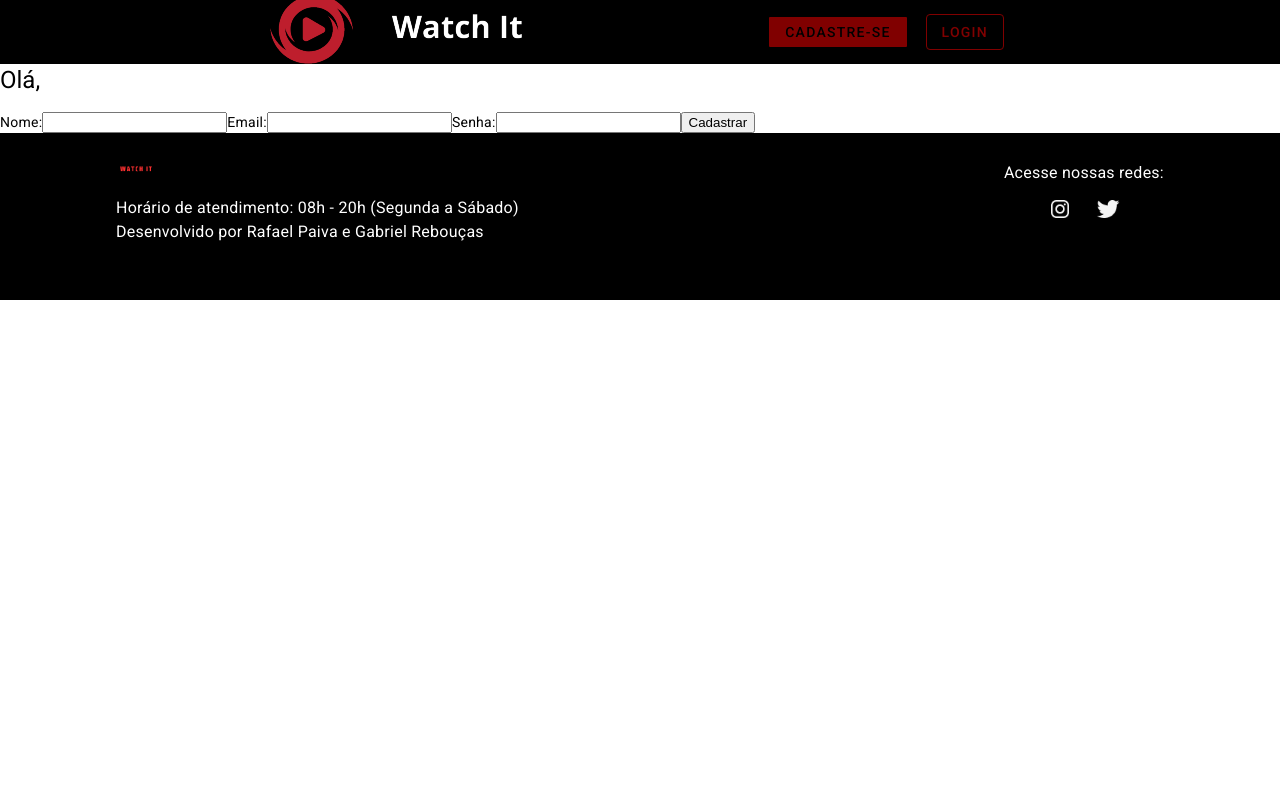
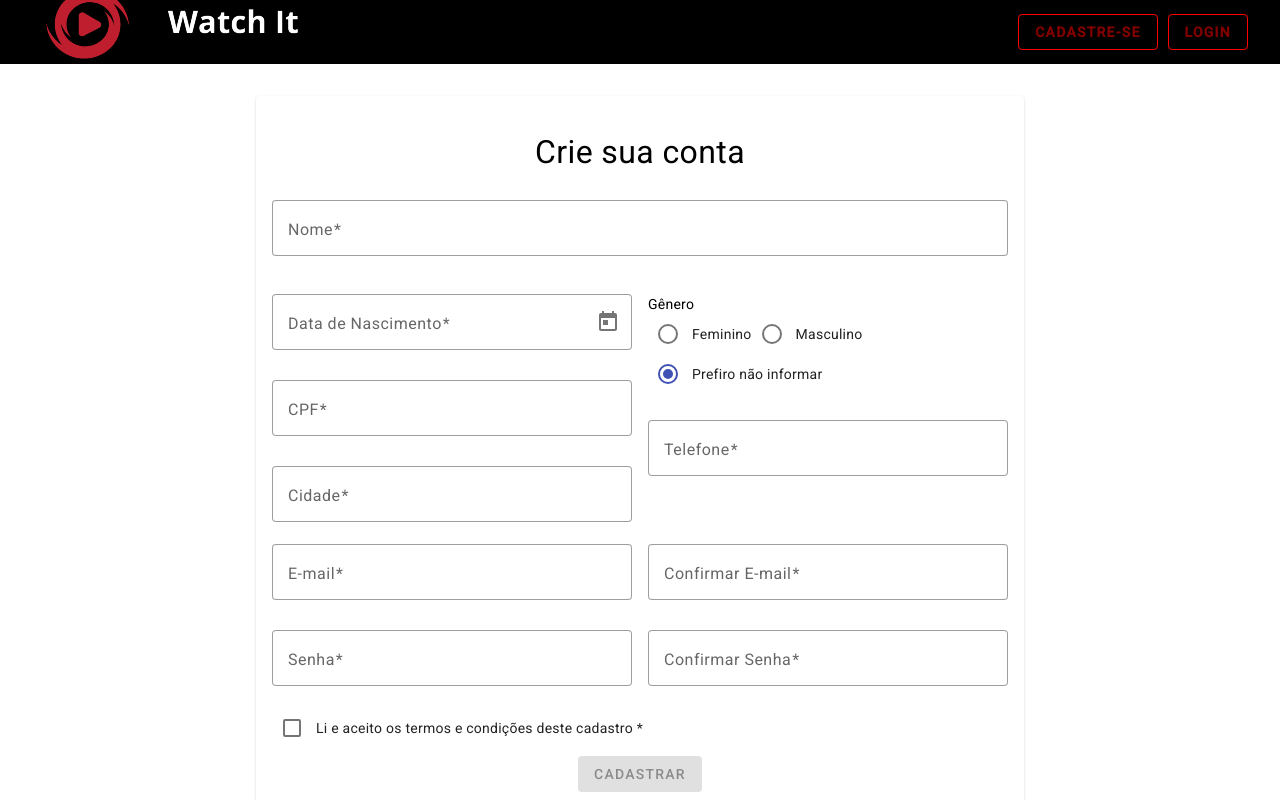
Before and after one commit to paiva737/Watch-it, an Angular app: page /cadastro in a window 1280 px wide. Shown: the top 800 px of the page. Built offline with nearby package versions, Linux system fonts and the light colour scheme.

Commit message:
estilizando dashboard, adicionando botão de inicio, e backend

```diff
--- a/src/app/core/services/auth.service.ts
+++ b/src/app/core/services/auth.service.ts
@@ -1,5 +1,5 @@
 import { Injectable } from '@angular/core';
-import { HttpClient, HttpHeaders } from '@angular/common/http';
+import { HttpClient } from '@angular/common/http';
 import { Observable } from 'rxjs';
 import { environment } from 'src/environments/environment';
 
@@ -26,20 +26,4 @@ export class AuthService {
   removeToken(): void {
     localStorage.removeItem('token');
   }
-
-  // Adiciona o token JWT no cabeçalho da requisição
-  private adicionarToken() {
-    const token = this.getToken();
-    if (token) {
-      return {
-        headers: new HttpHeaders().set('Authorization', `Bearer ${token}`)
-      };
-    }
-    return {};
-  }
-
-  buscarPerfil(): Observable<any> {
-    // Aqui garantimos que o token será enviado
-    return this.http.get(`${this.apiUrl}/auth/perfil`, this.adicionarToken());
-  }
 }
--- a/src/app/core/services/user.service.ts
+++ b/src/app/core/services/user.service.ts
@@ -35,9 +35,8 @@ export class UserService {
     this.decodificarJWT();
   }
 
-  logout() {
+  logout(): void {
     this.tokenService.excluirToken();
-    this.userSubject.next(null);
   }
 
   estaLogado() {
--- a/src/app/pages/cadastro/cadastro.component.html
+++ b/src/app/pages/cadastro/cadastro.component.html
@@ -1,15 +1,4 @@
-<h1>Olá, {{ nomeUsuario }}</h1>
 
-<form [formGroup]="cadastroForm" (ngSubmit)="onSubmit()">
-  <!-- Campos do formulário -->
-  <label for="nome">Nome:</label>
-  <input id="nome" formControlName="nome" type="text" />
-
-  <label for="email">Email:</label>
-  <input id="email" formControlName="email" type="email" />
-
-  <label for="senha">Senha:</label>
-  <input id="senha" formControlName="senha" type="password" />
-
-  <button type="submit">Cadastrar</button>
-</form>
+<app-form-base
+  (acaoClique)="cadastrar()">
+</app-form-base>
--- a/src/app/pages/cadastro/cadastro.component.ts
+++ b/src/app/pages/cadastro/cadastro.component.ts
@@ -1,8 +1,8 @@
-import { Component, OnInit } from '@angular/core';
-import { FormBuilder, FormGroup, Validators } from '@angular/forms';
+
+import { Component } from '@angular/core';
 import { Router } from '@angular/router';
 import { CadastroService } from 'src/app/core/services/cadastro.service';
-import { UserService } from 'src/app/core/services/user.service';
+import { FormularioService } from 'src/app/core/services/formulario.service';
 import { PessoaUsuaria } from 'src/app/core/types/type';
 
 @Component({
@@ -10,43 +10,26 @@ import { PessoaUsuaria } from 'src/app/core/types/type';
   templateUrl: './cadastro.component.html',
   styleUrls: ['./cadastro.component.scss']
 })
-export class CadastroComponent implements OnInit {
-  nomeUsuario: string = '';
-  cadastroForm!: FormGroup;
+export class CadastroComponent {
+  constructor(
+    private formularioService: FormularioService,
+    private cadastroService: CadastroService,
+    private router: Router
+  ) { }
 
-  constructor(
-    private fb: FormBuilder,
-    private cadastroService: CadastroService,
-    private userService: UserService,
-    private router: Router
-  ) {}
+  cadastrar() {
+    const formCadastro = this.formularioService.getCadastro();
 
-  ngOnInit(): void {
-    this.cadastroForm = this.fb.group({
-      nome: ['', Validators.required],
-      email: ['', [Validators.required, Validators.email]],
-      senha: ['', Validators.required]
-    });
-
-    this.userService.retornarUser().subscribe(user => {
-      if (user && user.nome) {
-        this.nomeUsuario = user.nome;
-      } else {
-        console.log('Nome do usuário não encontrado.');
-      }
-    });
-  }
-
-  onSubmit() {
-    if (this.cadastroForm.valid) {
-      const novoCadastro = this.cadastroForm.getRawValue() as PessoaUsuaria;
+    if (formCadastro?.valid) {
+      const novoCadastro = formCadastro.getRawValue() as PessoaUsuaria;
+      console.log(novoCadastro)
       this.cadastroService.cadastrar(novoCadastro).subscribe({
         next: (value) => {
           console.log('Cadastro realizado com sucesso', value);
           this.router.navigate(['/login']);
         },
         error: (err) => {
-          console.log('Erro ao realizar cadastro', err);
+          console.log('Erro ao realizar cadastro', err)
         }
       });
     }
--- a/src/app/pages/perfil/perfil.component.html
+++ b/src/app/pages/perfil/perfil.component.html
@@ -1,12 +1,12 @@
-<app-banner
-  src="assets/imagens/banner-perfil.png"
-  alt="Banner da tela de perfil">
-</app-banner>
 
-<app-form-base
-  [titulo]="'Olá, ' + nome"
-  [textoBotao]="'Atualizar'"
-  [perfilComponent]="true"
-  (sair)="deslogar()"
-  (acaoClique)="atualizar()">
-</app-form-base>
+
+<div class="perfil-container">
+
+  <app-form-base
+    [titulo]="titulo + nome"
+    [textoBotao]="textoBotao"
+    [perfilComponent]="perfilComponent"
+    (acaoClique)="atualizar()"
+    (sair)="deslogar()">
+  </app-form-base>
+</div>
--- a/src/app/pages/perfil/perfil.component.ts
+++ b/src/app/pages/perfil/perfil.component.ts
@@ -1,11 +1,8 @@
 import { Component, OnInit } from '@angular/core';
-import { FormGroup } from '@angular/forms';
 import { Router } from '@angular/router';
-import { CadastroService } from 'src/app/core/services/cadastro.service';
-import { FormularioService } from 'src/app/core/services/formulario.service';
+import { AuthService } from 'src/app/core/services/auth.service';
+import { UserService } from 'src/app/core/services/user.service';
 import { TokenService } from 'src/app/core/services/token.service';
-import { UserService } from 'src/app/core/services/user.service';
-import { PessoaUsuaria } from 'src/app/core/types/type';
 
 @Component({
   selector: 'app-perfil',
@@ -14,77 +11,37 @@ import { PessoaUsuaria } from 'src/app/core/types/type';
 })
 export class PerfilComponent implements OnInit {
   titulo = 'Olá, ';
-  textoBotao = 'ATUALIZAR';
-  perfilComponent = true;
-
-  cadastro!: PessoaUsuaria;
-  token: string = '';
   nome: string = '';
-  form!: FormGroup<any> | null;
+  textoBotao = 'ATUALIZAR';  // Definindo o texto do botão
+  perfilComponent = true;    // Definindo a variável para o componente de perfil
 
   constructor(
-    private cadastroService: CadastroService,
+    private userService: UserService,
+    private authService: AuthService,
     private tokenService: TokenService,
-    private formularioService: FormularioService,
-    private userService: UserService,
     private router: Router
   ) {}
 
   ngOnInit() {
-    this.token = this.tokenService.retornarToken();
-
-    // Acessando o nome diretamente do UserService que decodifica o token JWT
-    this.userService.retornarUser().subscribe(user => {
-      if (user && user.nome) {
-        this.nome = user.nome; // Atribui o nome do usuário
-        this.titulo = 'Olá, ' + this.nome; // Atualiza o título
-      }
+    this.userService.retornarUser().subscribe(usuario => {
+      this.nome = usuario ? usuario.nome : '';
     });
 
-    // Buscar cadastro adicional para preencher o formulário
-    this.cadastroService.buscarCadastro().subscribe(cadastro => {
-      this.cadastro = cadastro;
-      this.carregarFormulario();
-    });
-  }
-
-  carregarFormulario() {
-    this.form = this.formularioService.getCadastro();
-    this.form?.patchValue({
-      nome: this.cadastro.nome,
-      nascimento: this.cadastro.nascimento,
-      cpf: this.cadastro.cpf,
-      cidade: this.cadastro.cidade,
-      email: this.cadastro.email,
-      senha: this.cadastro.senha,
-      genero: this.cadastro.genero,
-      telefone: this.cadastro.telefone,
-      estado: this.cadastro.estado,
-    });
+    // Verificar se o token está presente no TokenService
+    if (this.tokenService.retornarToken()) {
+      // Aqui estamos apenas carregando o usuário, como exemplo
+      const usuario = this.userService.retornarUser();
+      usuario.subscribe(user => {
+        this.nome = user ? user.nome : '';
+      });
+    } else {
+      this.router.navigate(['/login']);
+    }
   }
 
   atualizar() {
-    const dadosAtualizados = {
-      nome: this.form?.value.nome,
-      nascimento: this.form?.value.nascimento,
-      cpf: this.form?.value.cpf,
-      telefone: this.form?.value.telefone,
-      email: this.form?.value.email,
-      senha: this.form?.value.senha,
-      genero: this.form?.value.genero,
-      cidade: this.form?.value.cidade,
-      estado: this.form?.value.estado
-    };
-
-    this.cadastroService.editarCadastro(dadosAtualizados).subscribe({
-      next: () => {
-        alert('Cadastro editado com sucesso');
-        this.router.navigate(['/']);
-      },
-      error: (err) => {
-        console.log(err);
-      }
-    });
+    // Função que pode ser implementada para atualizar o perfil
+    console.log('Perfil atualizado');
   }
 
   deslogar() {
--- a/src/app/shared/header/header.component.html
+++ b/src/app/shared/header/header.component.html
@@ -7,8 +7,10 @@
     <div class="links-toolbar">
 
       <ng-container *ngIf="user$ | async as pessoaUsuaria; else login">
+        <a routerLink="/dashboard" mat-stroked-button color="primary" class="btn-inicio">Início</a>
         <a routerLink="/perfil">
-          <img src="assets/icones/user.png" alt="Ícone da pessoa usuária">
+
+          <img src="assets/icones/user.png" class="icone-usuario" alt="Ícone da pessoa usuária">
         </a>
         <button mat-stroked-button color="primary" (click)="logout()">SAIR</button>
       </ng-container>
--- a/src/app/shared/header/header.component.scss
+++ b/src/app/shared/header/header.component.scss
@@ -1,40 +1,60 @@
 .app-header {
+  background-color: #000;
+  color: white;
+  padding: 0 16px;
 
-  button {
-    margin: 0 16px;
+  .mat-toolbar {
+    display: flex;
+    justify-content: space-between;
+    align-items: center;
+    background-color: #000;
   }
 
-  .spacer {
-    flex: 1 1 auto;
+  .links-toolbar {
+    display: flex;
+    align-items: center;
+
+    a.btn-inicio {
+      margin-right: 10px;
+      padding: 8px 16px;
+      font-weight: bold;
+      color: black;
+      background-color: #800000;
+
+      border-radius: 4px;
+
+      &:hover {
+        background-color: red;
+        color: white;
+      }
+    }
+
+    .icone-usuario {
+      width: 36px;
+      height: 36px;
+      border-radius: 50%;
+      margin-right: 16px;
+      cursor: pointer;
+      transition: transform 0.2s;
+
+      &:hover {
+        transform: scale(1.1);
+      }
+    }
+
+    button {
+      margin-left: 10px;
+      padding: 8px 16px;
+      font-weight: bold;
+      color: #800000;
+      background-color: black;
+      border: 1px solid red;
+      border-radius: 4px;
+
+      &:hover {
+        background-color: red;
+        color: white;
+      }
+    }
   }
-
-  .mat-toolbar {
-    background-color: black;
-    color: white;
-    padding: 0 256px;
-  }
-
-  .links-toolbar > * {
-    margin-right: 20px;
-  }
-
-  .links-toolbar > *:first-child {
-    margin-right: 0;
-  }
-
-  img {
-    vertical-align: middle;
-  }
-
-  .mat-mdc-outlined-button:not(:disabled) {
-    border-color: #800000;
-    color: #800000;
-  }
-
-.cadastrar{
-  color: black;
-  background-color: #800000;
-  border:  solid;
 }
-
-}
```
Also changed, not shown: src/app/core/interceptors/autenticacao.interceptor.ts (+10 -20 lines), src/app/core/services/token.service.ts (+24 -10 lines), 1 other file (tests, documents, lock files or other folders).
